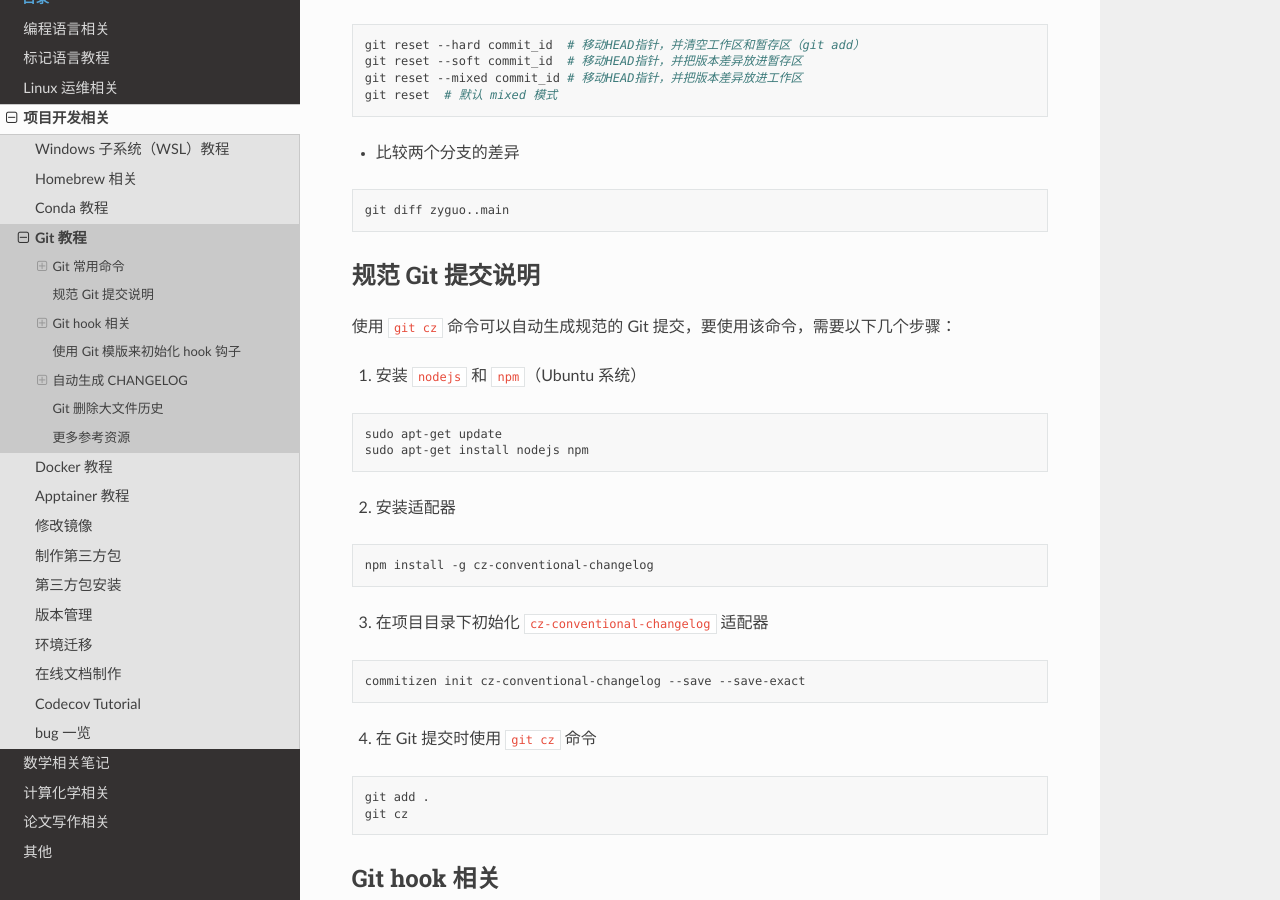
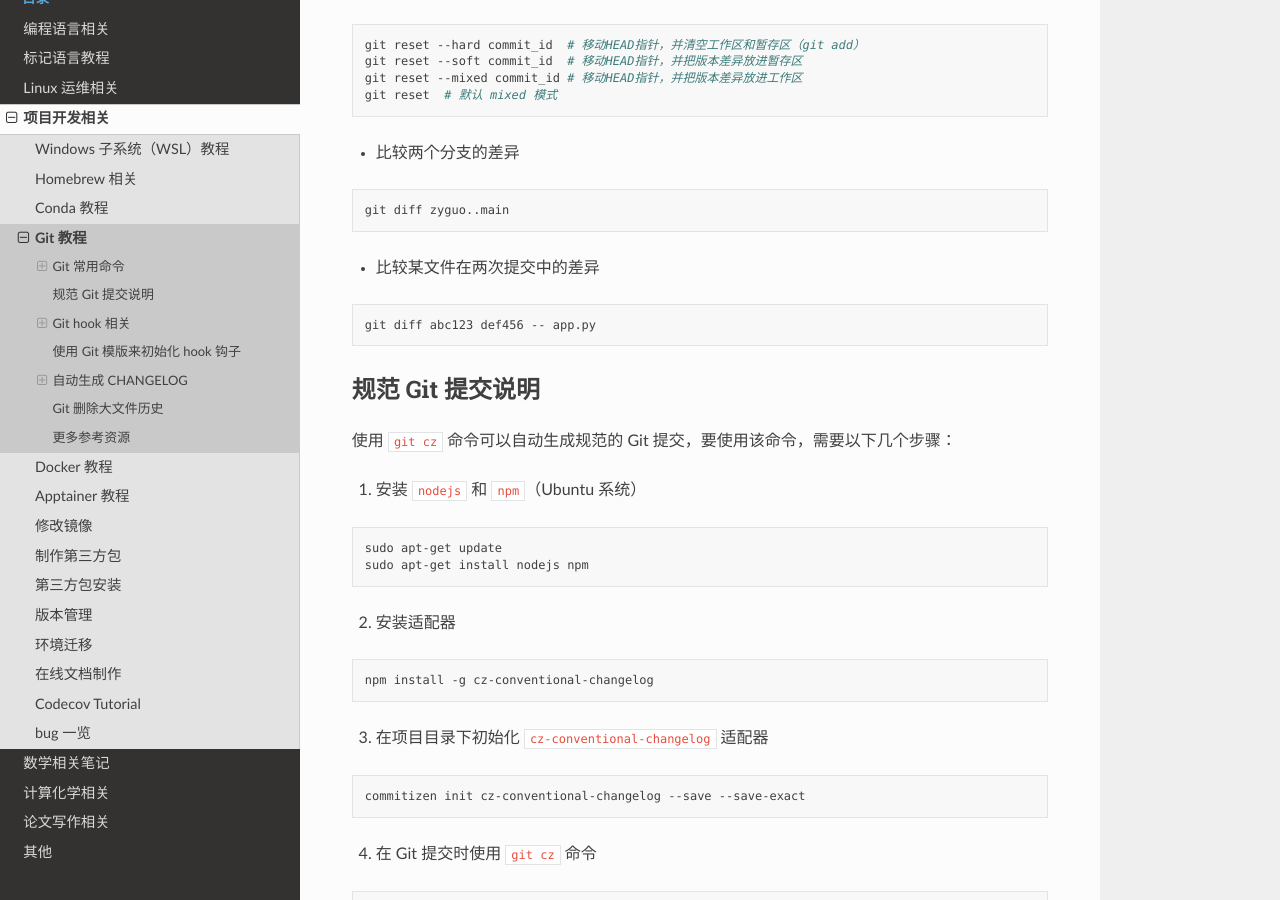
Before and after one commit to Rasic2/CodeNote, a Sphinx documentation site: the page built from docs/source/development/git.md, in a window 1280 px wide and 900 px high, scrolled down 5039 px. Built offline with Sphinx 7.4.7 and the Read the Docs theme 3.1.0, drawn with Linux system fonts in a browser that asks for light colours.

Commit message:
feat: update git.md

````diff
--- a/docs/source/development/git.md
+++ b/docs/source/development/git.md
@@ -261,6 +261,12 @@ git reset  # 默认 mixed 模式
 git diff zyguo..main
 ```
 
+- 比较某文件在两次提交中的差异
+
+```bash
+git diff abc123 def456 -- app.py
+```
+
 ## 规范 Git 提交说明
 
 使用 `git cz` 命令可以自动生成规范的 Git 提交，要使用该命令，需要以下几个步骤：
````
